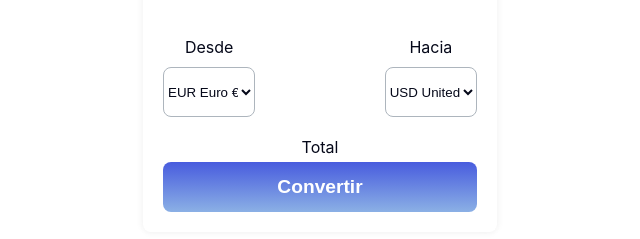
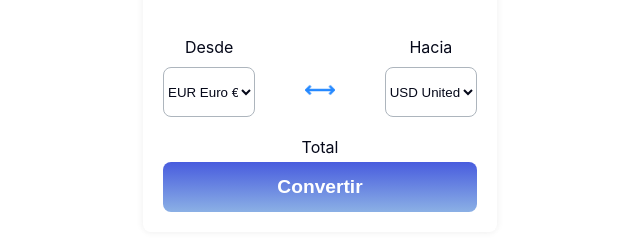
Before and after one commit to Misterreme/Currency-Converter, a website: page index.html in a window 1280 px wide. Shown: the part 452-691 px from the top of the page, 320-960 px from the left. Drawn offline with Linux system fonts and the light colour scheme; the site is published under a folder, as on GitHub Pages, so addresses that start at the root find nothing.

Commit message:
url de la imagen del boton para intercambiar divisas cambiada ya que estaba apuntando a otro lugar

```diff
--- a/src/styles/styles.css
+++ b/src/styles/styles.css
@@ -284,7 +284,7 @@ body {
 .page-form .separator {
     width: 50px;
     height: 50px;
-    background-image: url("/src/assets/images/flecha.png");
+    background-image: url("../assets/images/flecha.png");
     background-position: center center;
     background-size: 30px;
     background-repeat: no-repeat;
```
